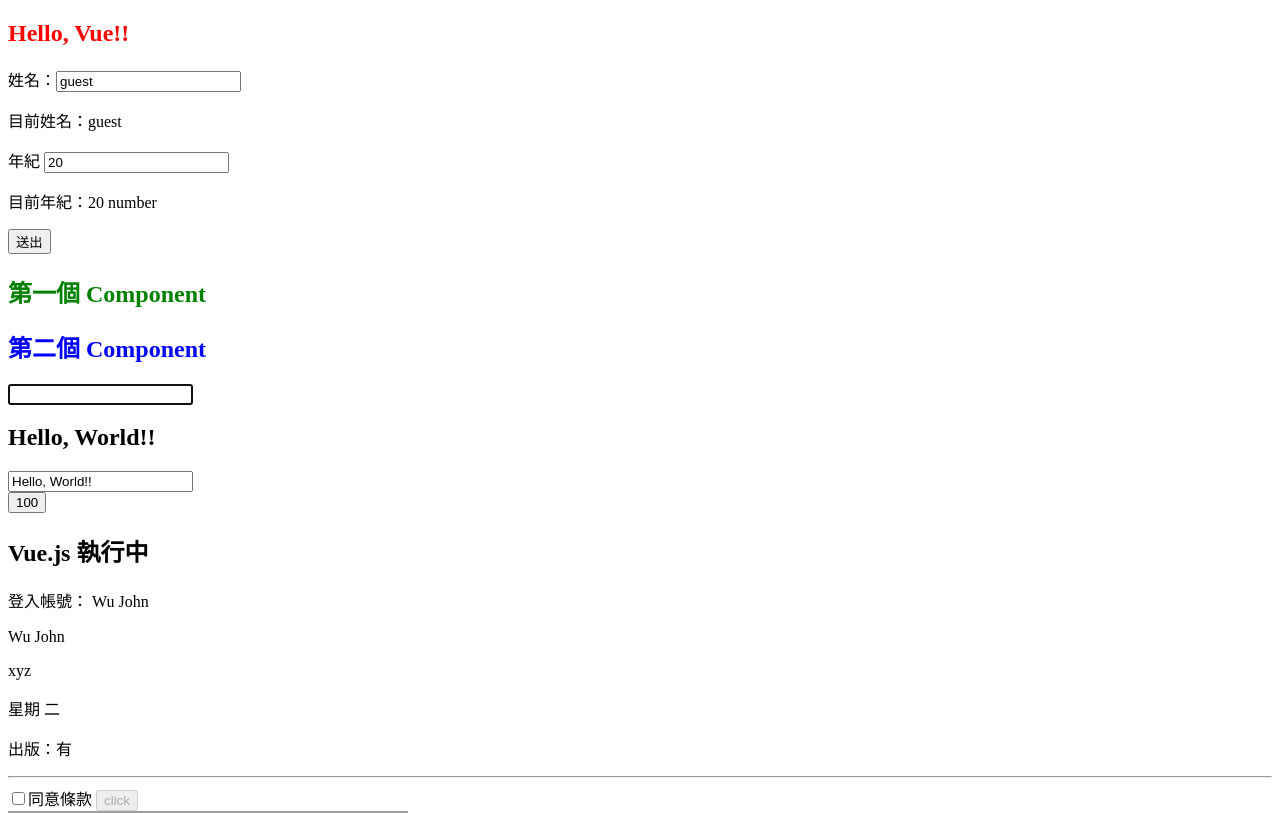
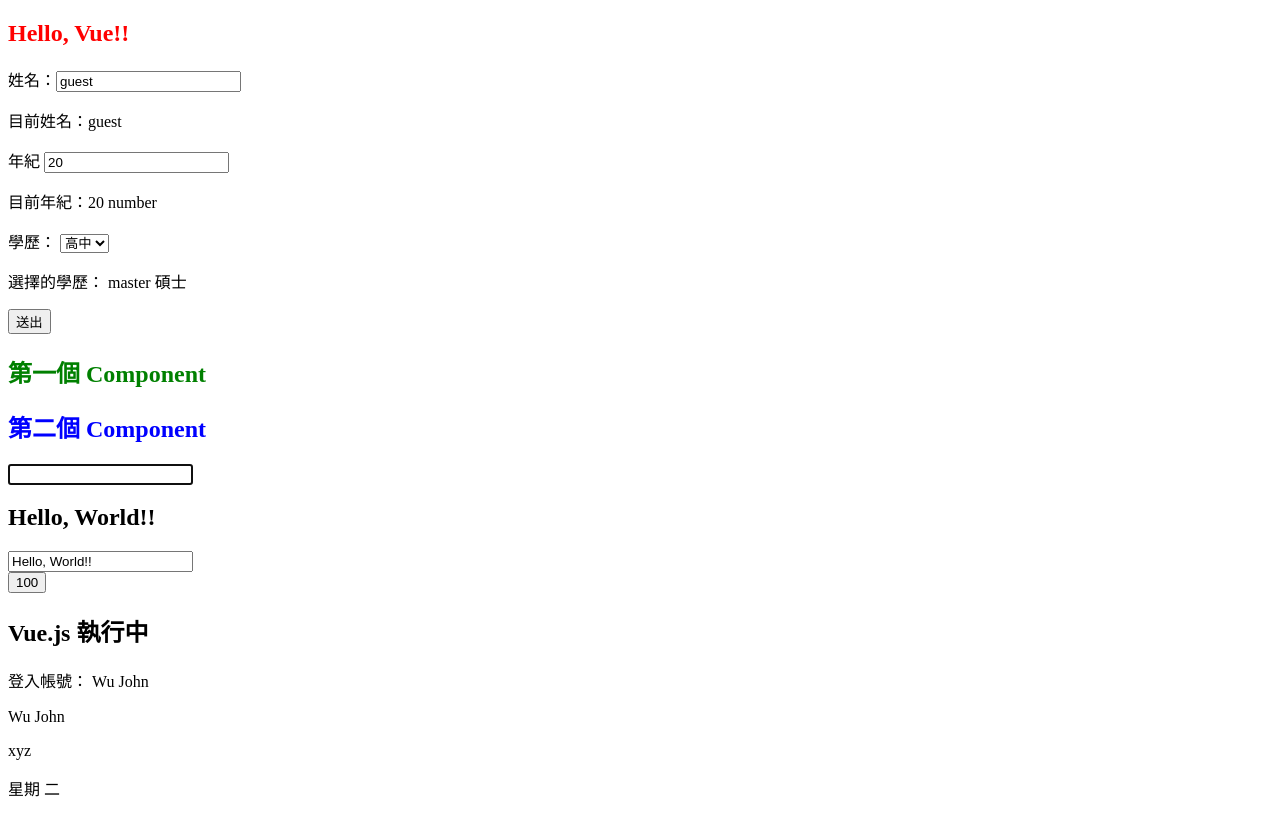
Before and after one commit to HsiaoHungWang/vue-ojtm, a Vue app: page / in a window 1280 px wide. Shown: the top 813 px of the page. Built offline with nearby package versions, Linux system fonts and the light colour scheme; grey boxes are pictures that could not be loaded.

Commit message:
學歷選擇-selectoption

```diff
--- a/src/components/EeventBinding.vue
+++ b/src/components/EeventBinding.vue
@@ -37,7 +37,15 @@ const submitHandler = () => {
                 <input v-model.number="age" name="age" />
             </label>
             <p>目前年紀：{{ age }} {{ typeof age }}</p>
-
+            <label>學歷：
+                <select>
+                    <option value="highschool">高中</option>
+                    <option value="bachelor">大學</option>
+                    <option value="master">碩士</option>
+                    <option value="phd">博士</option>
+                </select>
+            </label>
+            <p>選擇的學歷： master 碩士</p>
             <button type="submit">送出</button>
         </form>
     </div>
```
